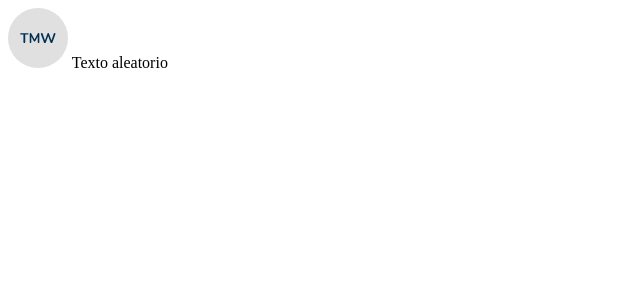
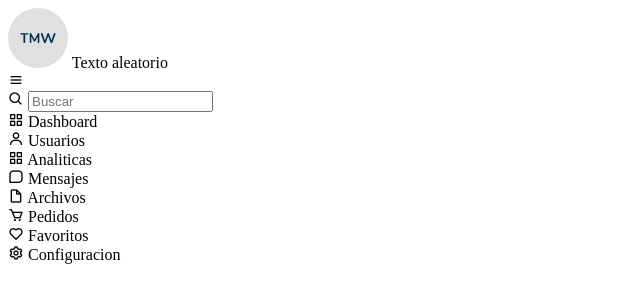
Before and after one commit to budhisadva/dashboard, a website: page index.html in a window 1280 px wide. Shown: the whole page, without its empty margins (0-640 px from the left). Drawn offline with nearby package versions, Linux system fonts and the light colour scheme.

Commit message:
terminado html

```diff
--- a/index.html
+++ b/index.html
@@ -5,6 +5,10 @@
     <meta http-equiv="X-UA-Compatible" content="IE=edge">
     <meta name="viewport" content="width=device-width, initial-scale=1.0">
     <title>Menu dashboard</title>
+    <!-- box icons -->
+    <link href='https://unpkg.com/boxicons@2.1.4/css/boxicons.min.css' rel='stylesheet'>
+    <!-- custom css -->
+    <link rel="stylesheet" href="./styles/style.css">
   </head>
   <body>
     <div class="menu-dashboard">
@@ -14,6 +18,50 @@
           <img src="./images/logo.svg" alt="">
           <span>Texto aleatorio</span>
         </div>
+        <div class="toggle">
+          <i class='bx bx-menu'></i>
+        </div>
+      </div>
+      <!-- input search -->
+      <div class="input-search">
+        <i class="bx bx-search"></i>
+        <input type="text" class="input" placeholder="Buscar">
+      </div>
+      <div class="menu">
+        <div class="enlace">
+          <i class="bx bx-grid-alt"></i>
+          <span>Dashboard</span>
+        </div>
+        <div class="enlace">
+          <i class="bx bx-user"></i>
+          <span>Usuarios</span>
+        </div>
+
+        <div class="enlace">
+          <i class="bx bx-grid-alt"></i>
+          <span>Analiticas</span>
+        </div>
+
+        <div class="enlace">
+          <i class="bx bx-message-square"></i>
+          <span>Mensajes</span>
+        </div>
+        <div class="enlace">
+          <i class="bx bx-file-blank"></i>
+          <span>Archivos</span>
+        </div>
+        <div class="enlace">
+          <i class="bx bx-cart"></i>
+          <span>Pedidos</span>
+        </div>
+        <div class="enlace">
+          <i class="bx bx-heart"></i>
+          <span>Favoritos</span>
+        </div>
+        <div class="enlace">
+          <i class="bx bx-cog"></i>
+          <span>Configuracion</span>
+        </div>
       </div>
     </div>
   </body>
--- /dev/null
+++ b/styles/style.css
@@ -0,0 +1 @@
+@import url('https://fonts.googleapis.com/css2?family=Quicksand&display=swap');
```
